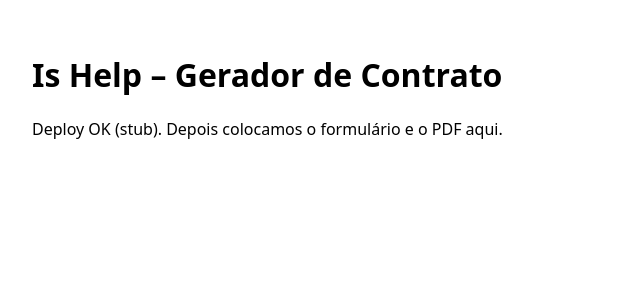
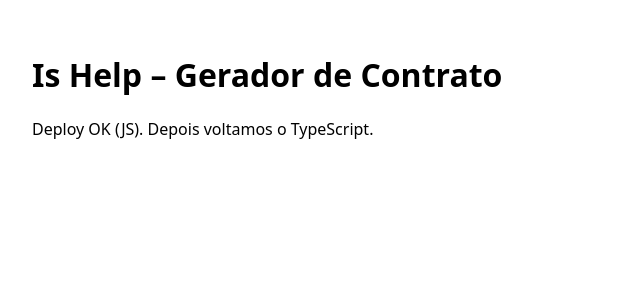
Before and after one commit to fhelipeabel/contrato-ishelp, a Next.js app in the folder ishelp-contratos/: page / in a window 1280 px wide. Shown: the top 300 px of the page, without its empty margins (0-640 px from the left). Built offline with nearby package versions, Linux system fonts and the light colour scheme.

Commit message:
Update and rename page.tsx to page.jsx

```diff
--- /dev/null
+++ b/ishelp-contratos/app/page.jsx
@@ -0,0 +1,9 @@
+// ishelp-contratos/app/page.jsx
+export default function Page() {
+  return (
+    <main style={{ padding: 24, fontFamily: "system-ui, sans-serif" }}>
+      <h1>Is Help – Gerador de Contrato</h1>
+      <p>Deploy OK (JS). Depois voltamos o TypeScript.</p>
+    </main>
+  );
+}
--- a/ishelp-contratos/app/page.tsx
+++ /dev/null
@@ -1,11 +0,0 @@
-// ishelp-contratos/app/page.tsx
-import * as React from "react";
-
-export default function Page(): JSX.Element {
-  return (
-    <main style={{ padding: 24, fontFamily: "system-ui, sans-serif" }}>
-      <h1>Is Help – Gerador de Contrato</h1>
-      <p>Deploy OK (stub). Depois colocamos o formulário e o PDF aqui.</p>
-    </main>
-  );
-}
```
